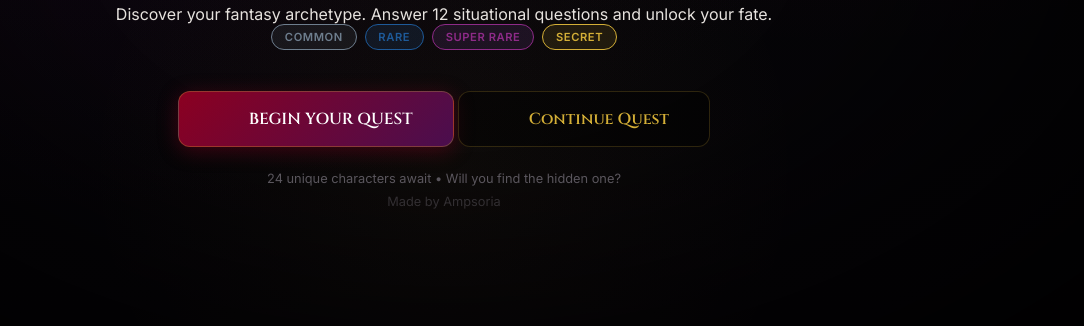
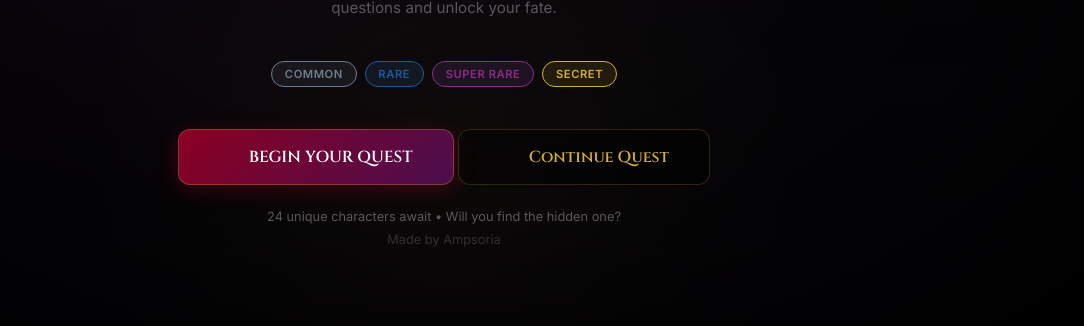
Before and after one commit to Ampsoria/fantasy-mbti-gacha, a website built with Vite: page index.html in a window 1280 px wide. Shown: the part 474-800 px from the top of the page, without its empty margins (196-1280 px from the left). Built offline with nearby package versions, Linux system fonts and the light colour scheme; some icons are missing.

Commit message:
fix: Class name mismatch - subtitle-text → subtitle-desc so spacing CSS applies

```diff
--- a/index.html
+++ b/index.html
@@ -31,7 +31,7 @@
         <div class="logo-glow"></div>
         <span class="title-fantasy" data-i18n="landing.subtitle">The Fantasy MBTI Assessment</span>
         <h1 class="title-main" data-i18n="landing.title">ECHOES OF<br>THE ARCANE</h1>
-        <p class="subtitle-text" data-i18n="landing.desc">Discover your fantasy archetype. Answer 12 situational questions and unlock your fate.</p>
+        <p class="subtitle-desc" data-i18n="landing.desc">Discover your fantasy archetype. Answer 12 situational questions and unlock your fate.</p>
         <div class="rarity-badges">
           <span class="badge badge-n" data-i18n="rarity.common">Common</span>
           <span class="badge badge-r" data-i18n="rarity.rare">Rare</span>
```
